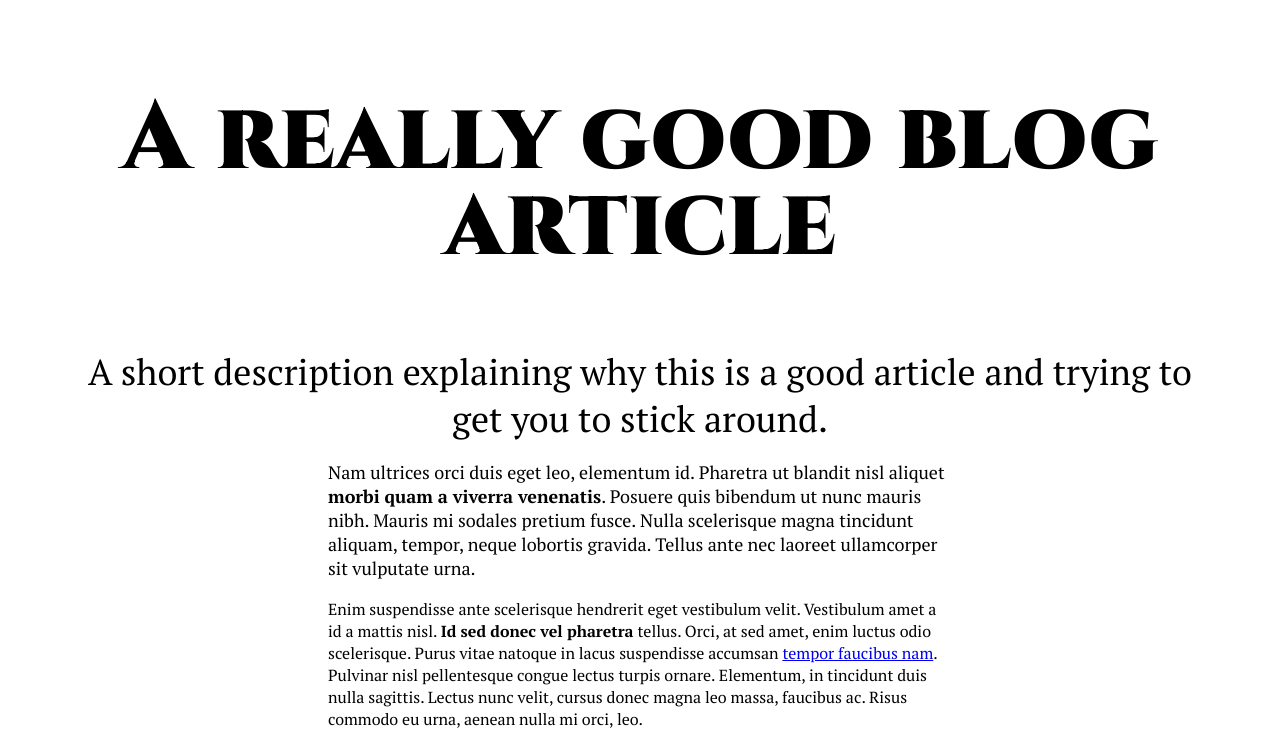
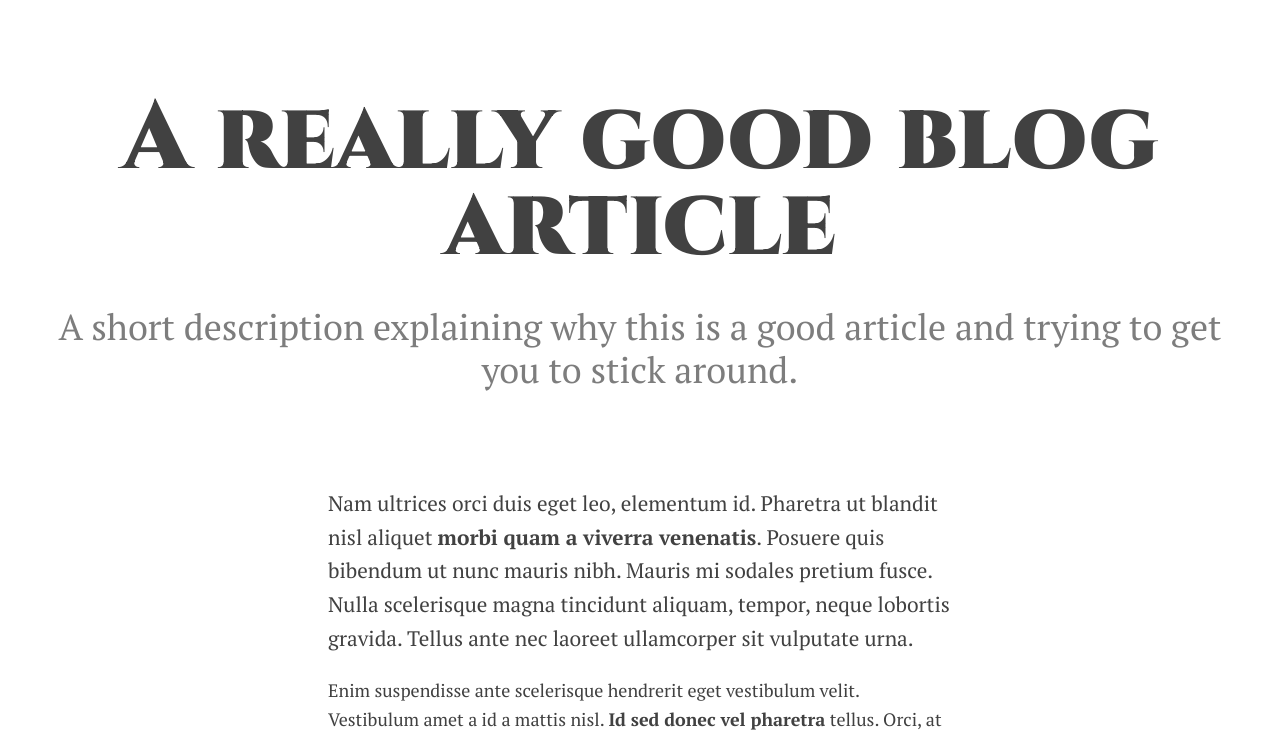
Before and after one commit to katlukens/hello-learn, a plain HTML site: page index.html in a window 1280 px wide. Shown: the top 740 px of the page. Drawn offline with Linux system fonts and the light colour scheme.

Commit message:
Blog CSS as per instructions.

```diff
--- a/index.html
+++ b/index.html
@@ -9,7 +9,7 @@
   <body>
     <article>
       <header>
-        <h1 class="bloghead">A really good blog article</h1>
+        <h1>A really good blog article</h1>
         <p class="subtitle">A short description explaining why this is a good article and trying to get you to stick
           around.
         </p>
--- a/styles.css
+++ b/styles.css
@@ -3,33 +3,45 @@
     font-family: 'Cinzel', serif;
     font-family: 'PT Serif', serif;
 */
-
-body {
-    text-align: center;
-    margin-top: 6em;
+body{
+    margin: 0;
+    font-size: 1.125rem;
     font-family: 'PT Serif', serif;
+    line-height: 1.6;
+    color: #414141;
 }
 
-.bloghead {
+a {
+    color: #ca5310;
+}
+
+header{
+    max-width: 75rem;
+    text-align: center;
+    margin: 6rem auto;
+    padding: 0 2rem;
+}
+
+h1{
     font-family: 'Cinzel', serif;
-    font-size: 6em;
-    line-height: .9em;
+    font-weight: 900;
+    font-size: 6rem;
+    line-height: .9;
+    margin: 0;
 }
-.subtitle {
-    /* font-family: 'PT Serif', serif; */
-    font-size: 2.25em;
-    max-width: 90%;
-    margin: 0 auto;
-    margin-top: .5em;
-    /* line-height: 1.2em; */
+
+.subtitle{
+    font-size: 2.25rem;
+    line-height: 1.2;
+    color: #7d7d7d;
 }
+
+.lead{
+    font-size: 1.3125rem;
+}
+
 .container {
-    text-align: left;
-    /* font-family: 'PT Serif', serif; */
     width: 90%;
     max-width: 39rem;
     margin: 0 auto;
   }
-.lead {
-    font-size: large;
-}
```
